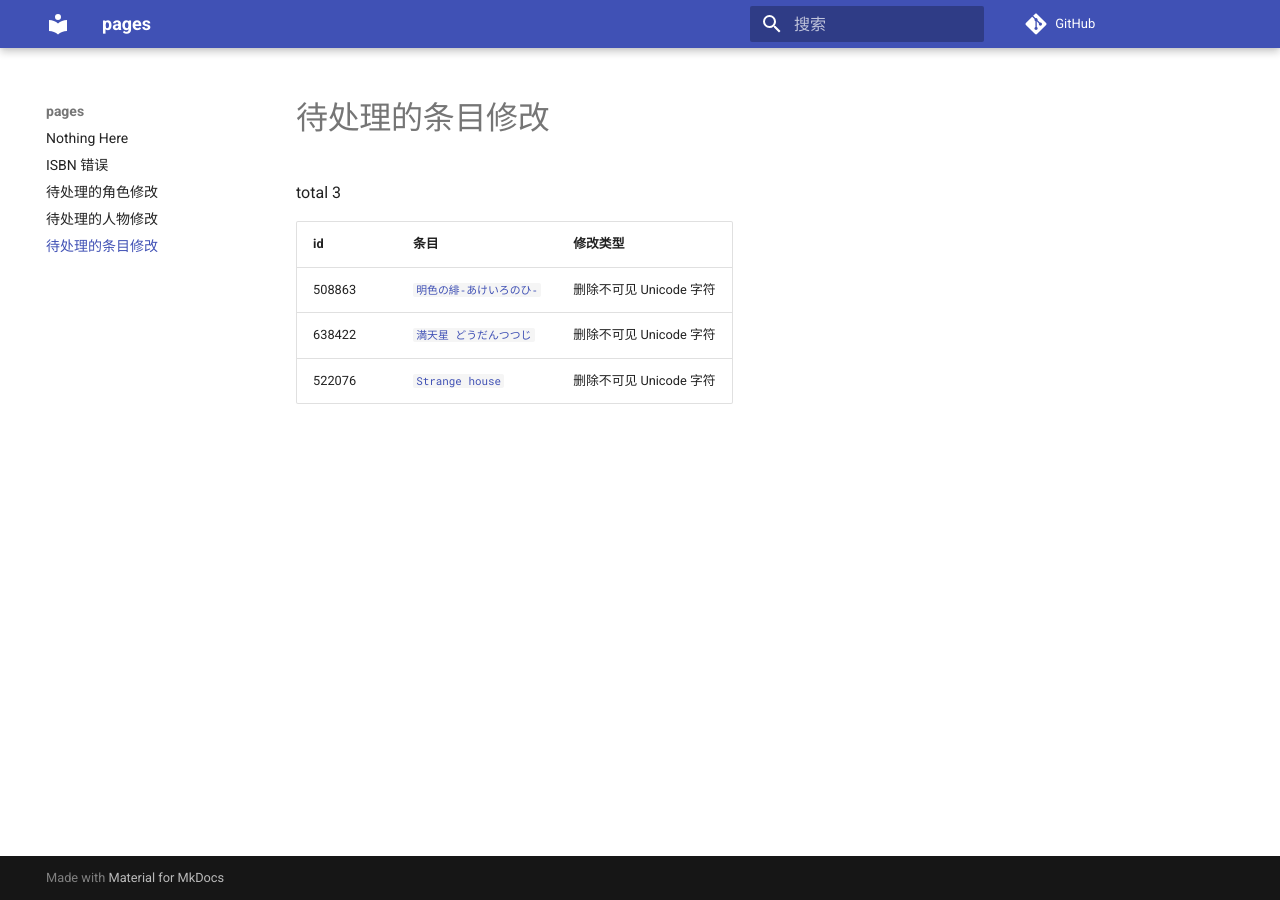
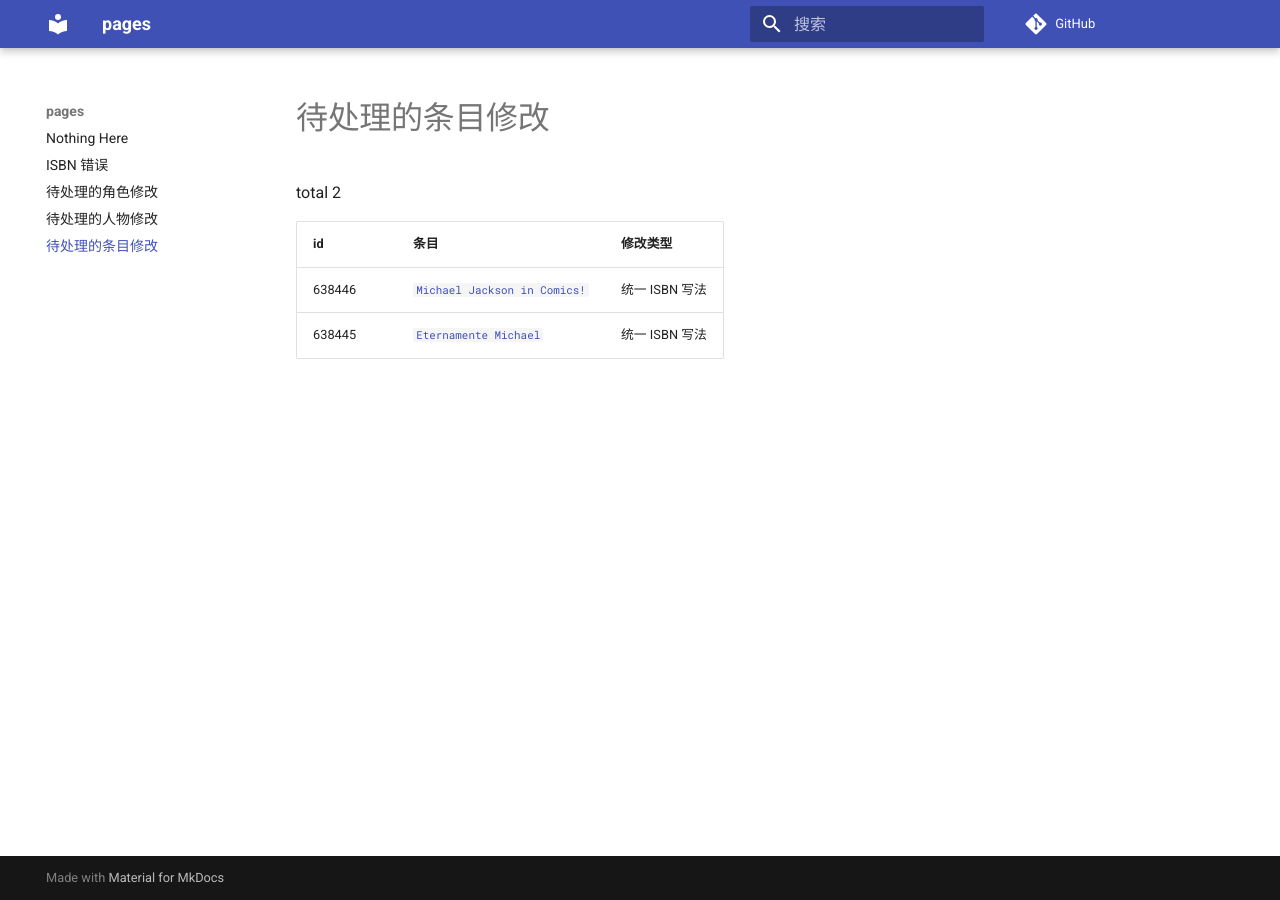
Before and after one commit to trim21/bangumi-pages, an MkDocs documentation site: the page built from docs/pending-subject-changes.md, in a window 1280 px wide. Built offline with MkDocs 1.6.1 and Material for MkDocs 9.7.7, drawn with Linux system fonts in a browser that asks for light colours; comment, search, counter and statistics services are not loaded.

Commit message:
update pending-changes.md

```diff
--- a/docs/pending-subject-changes.md
+++ b/docs/pending-subject-changes.md
@@ -1,9 +1,8 @@
 # 待处理的条目修改
 
-total 3
+total 2
 
 | id | 条目 | 修改类型 |
 | --- | --- | --- |
-| 508863 | [`明色の緋‐あけいろのひ‐`](https://bgm.tv/subject/508863) | 删除不可见 Unicode 字符 |
-| 638422 | [`満天星 どうだんつつじ`](https://bgm.tv/subject/638422) | 删除不可见 Unicode 字符 |
-| 522076 | [`Strange house`](https://bgm.tv/subject/522076) | 删除不可见 Unicode 字符 |
+| 638446 | [`Michael Jackson in Comics!`](https://bgm.tv/subject/638446) | 统一 ISBN 写法 |
+| 638445 | [`Eternamente Michael`](https://bgm.tv/subject/638445) | 统一 ISBN 写法 |
```
